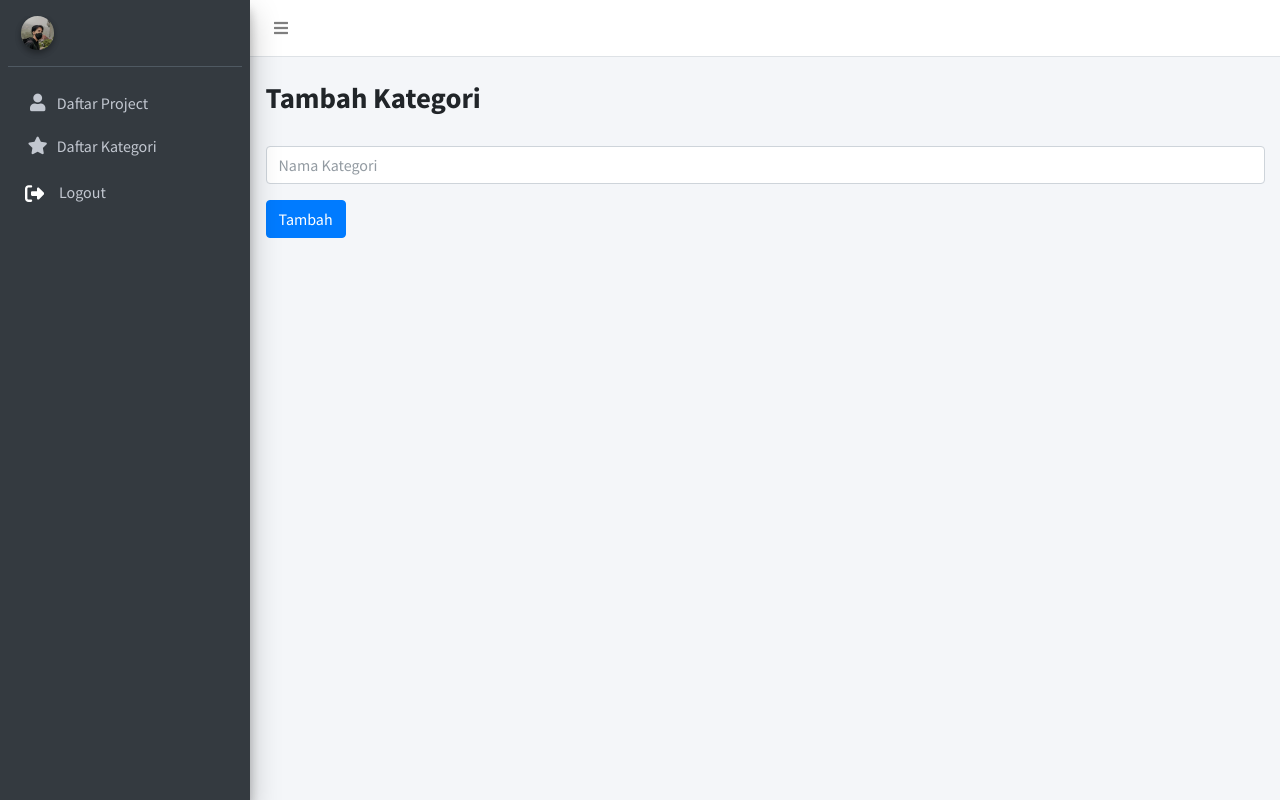
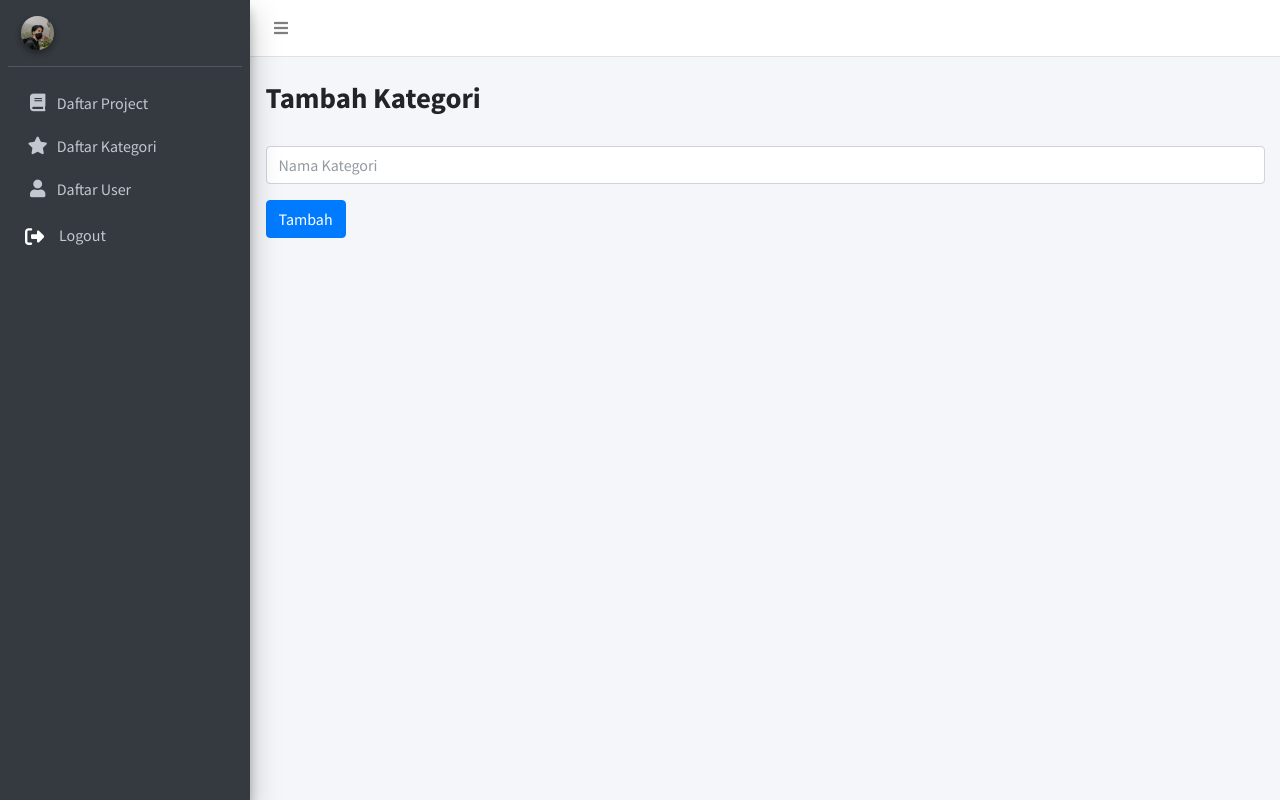
Before and after one commit to thoriqdharmawan/ci-3-todo-app, a CodeIgniter app: page /todo-app/index.php/categories/add in a window 1280 px wide. Run offline with CodeIgniter, Linux system fonts and the light colour scheme; data that the repository does not hold is empty; some libraries are stand-ins or nearby versions.

Commit message:
feat: add list user menu

```diff
--- a/application/views/templates/ui/sidebar.php
+++ b/application/views/templates/ui/sidebar.php
@@ -8,7 +8,9 @@
         <img src="<?= base_url('assets/') ?>profile.jpg" class="img-circle elevation-2" alt="User Image">
       </div>
       <div class="info">
-          <a href="#" class="d-block"><?php echo $userLogin->name; ?></a>
+        <a href="#" class="d-block">
+          <?php echo $userLogin->name; ?>
+        </a>
       </div>
     </div>
 
@@ -17,7 +19,7 @@
       <ul class="nav nav-pills nav-sidebar flex-column" data-widget="treeview" role="menu" data-accordion="false">
         <li class="nav-item">
           <a href="<?= base_url('/dashboard') ?>" class="nav-link">
-              <i class="nav-icon fas fa-user"></i>
+            <i class="nav-icon fas fa-book"></i>
             <p>
               Daftar Project
             </p>
@@ -32,9 +34,25 @@
           </a>
         </li>
         <li class="nav-item">
+          <a href="<?= base_url('/users') ?>" class="nav-link">
+            <i class="nav-icon fas fa-user"></i>
+            <p>
+              Daftar User
+            </p>
+          </a>
+        </li>
+        <li class="nav-item">
           <a href="<?= base_url('auth/logout') ?>" class="nav-link">
             <i class="nav-icon">
-                <svg xmlns="http://www.w3.org/2000/svg" height="1em" viewBox="0 0 512 512"><style>svg{fill:#ffffff}</style><path d="M377.9 105.9L500.7 228.7c7.2 7.2 11.3 17.1 11.3 27.3s-4.1 20.1-11.3 27.3L377.9 406.1c-6.4 6.4-15 9.9-24 9.9c-18.7 0-33.9-15.2-33.9-33.9l0-62.1-128 0c-17.7 0-32-14.3-32-32l0-64c0-17.7 14.3-32 32-32l128 0 0-62.1c0-18.7 15.2-33.9 33.9-33.9c9 0 17.6 3.6 24 9.9zM160 96L96 96c-17.7 0-32 14.3-32 32l0 256c0 17.7 14.3 32 32 32l64 0c17.7 0 32 14.3 32 32s-14.3 32-32 32l-64 0c-53 0-96-43-96-96L0 128C0 75 43 32 96 32l64 0c17.7 0 32 14.3 32 32s-14.3 32-32 32z"/></svg>
+              <svg xmlns="http://www.w3.org/2000/svg" height="1em" viewBox="0 0 512 512">
+                <style>
+                  svg {
+                    fill: #ffffff
+                  }
+                </style>
+                <path
+                  d="M377.9 105.9L500.7 228.7c7.2 7.2 11.3 17.1 11.3 27.3s-4.1 20.1-11.3 27.3L377.9 406.1c-6.4 6.4-15 9.9-24 9.9c-18.7 0-33.9-15.2-33.9-33.9l0-62.1-128 0c-17.7 0-32-14.3-32-32l0-64c0-17.7 14.3-32 32-32l128 0 0-62.1c0-18.7 15.2-33.9 33.9-33.9c9 0 17.6 3.6 24 9.9zM160 96L96 96c-17.7 0-32 14.3-32 32l0 256c0 17.7 14.3 32 32 32l64 0c17.7 0 32 14.3 32 32s-14.3 32-32 32l-64 0c-53 0-96-43-96-96L0 128C0 75 43 32 96 32l64 0c17.7 0 32 14.3 32 32s-14.3 32-32 32z" />
+              </svg>
             </i>
             <p class="ml-2">
               Logout
```
Lines whose indentation alone changed are shown as unchanged.
